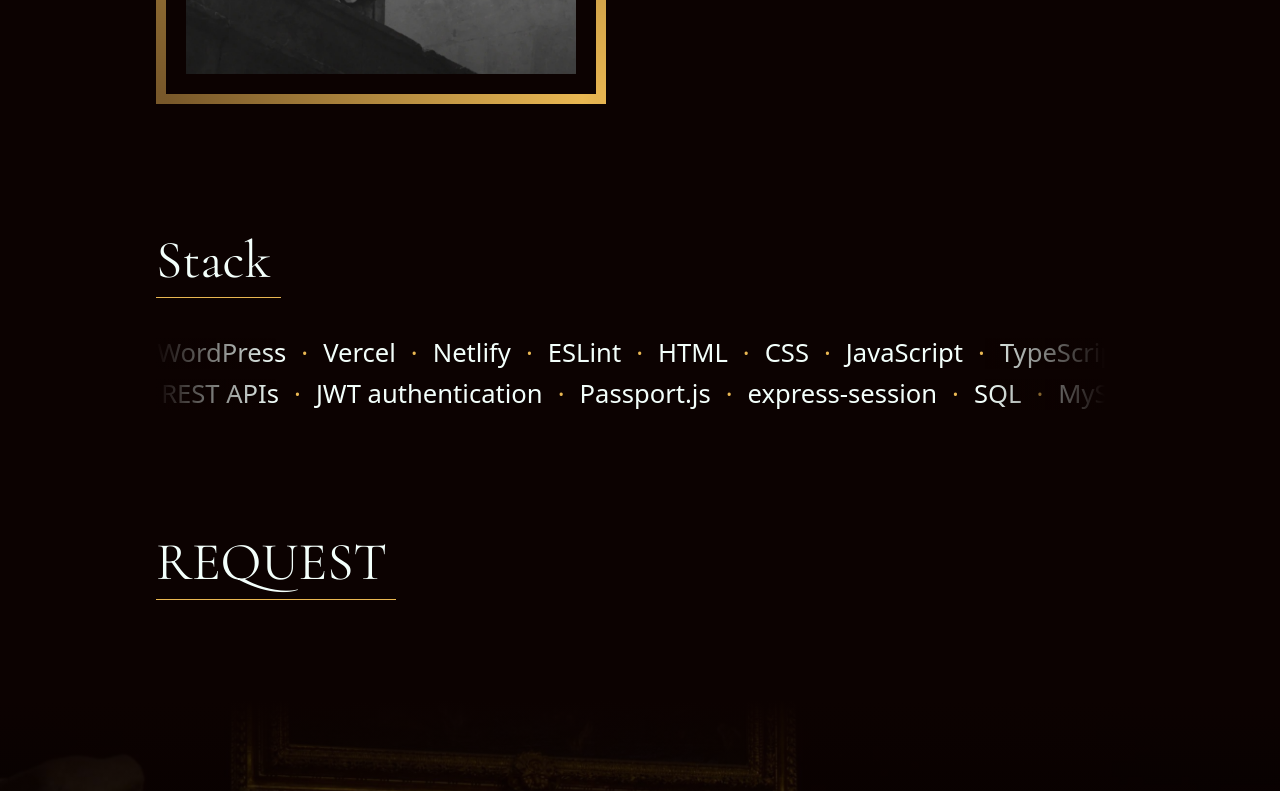
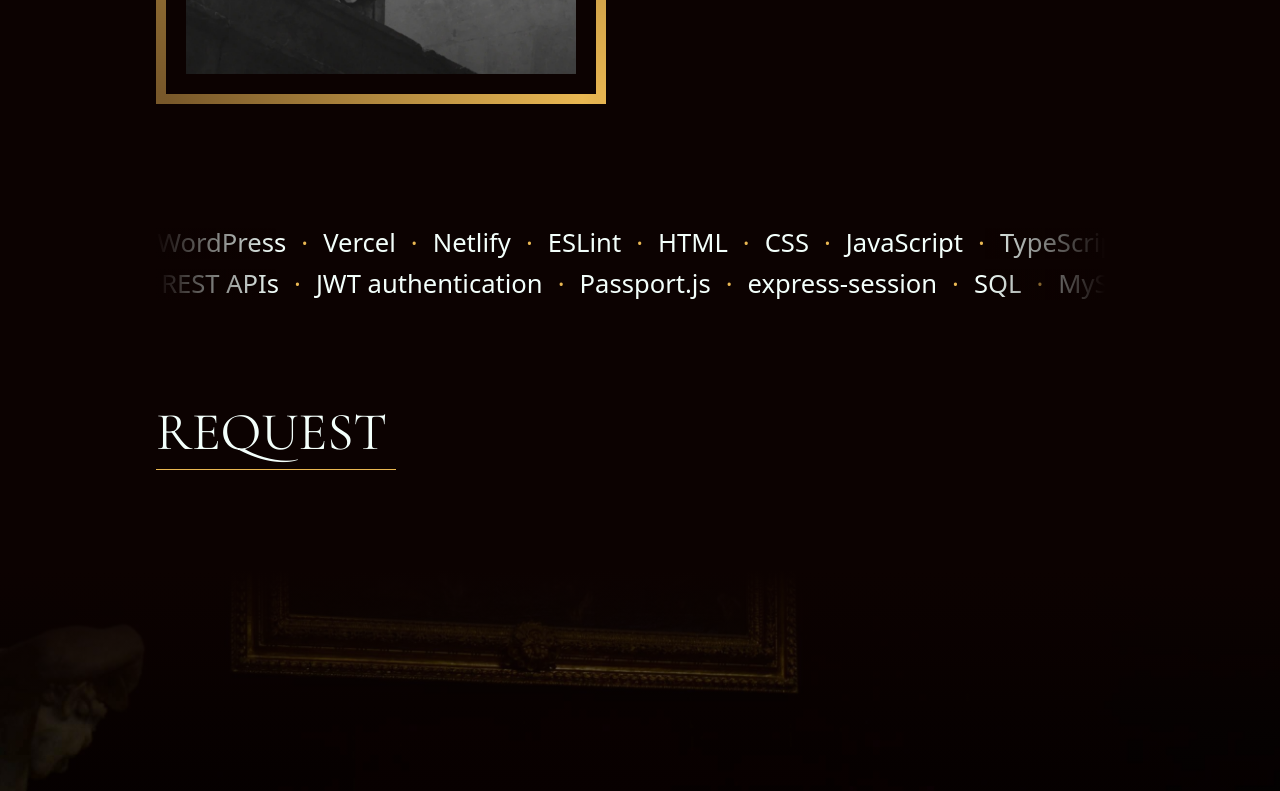
Before and after one commit to Nikita-stud/portfolio-2026, a Next.js app: page / in a window 1280 px wide. Shown: the part 611-1402 px from the top of the page. Built offline with nearby package versions, Linux system fonts and the light colour scheme.

Commit message:
change to stack header and margins

```diff
--- a/src/ui/RequestSection.tsx
+++ b/src/ui/RequestSection.tsx
@@ -1,6 +1,9 @@
 export default function RequestSection() {
   return (
-    <section id="request" className="mt-[120px] md:ml-[5%] lg:ml-[10%]">
+    <section
+      id="request"
+      className="mt-[50px] md:mt-[100px] md:ml-[5%] lg:ml-[10%]"
+    >
       <h2 className="font-cormorant  text-white text-h1-mobile lg:text-h1-desktop ">
         REQUEST
       </h2>
--- a/src/ui/StackSection.tsx
+++ b/src/ui/StackSection.tsx
@@ -2,14 +2,10 @@ import { stack } from '@/constants/stack';
 
 export default function StackSection() {
   return (
-    <section id="stack" className="mt-[120px] md:ml-[5%] lg:ml-[10%]">
-      <h2 className="font-cormorant  text-white text-h1-mobile lg:text-h1-desktop ">
-        Stack
-      </h2>
-      <span
-        className="block   w-[80px] h-[1px] mt-[5px] mb-[30px] bg-gold md:mb-[40px] md:mx-0 md:w-[80px] lg:w-[125px]"
-        aria-hidden="true"
-      ></span>
+    <section
+      id="stack"
+      className="mt-[50px] md:mt-[120px] md:ml-[5%] lg:ml-[10%]"
+    >
       {stack.map((row) => (
         <div
           key={row.label}
```
